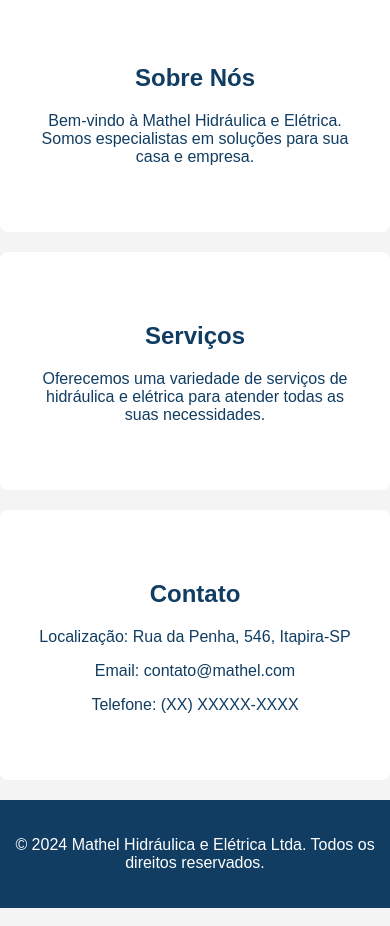
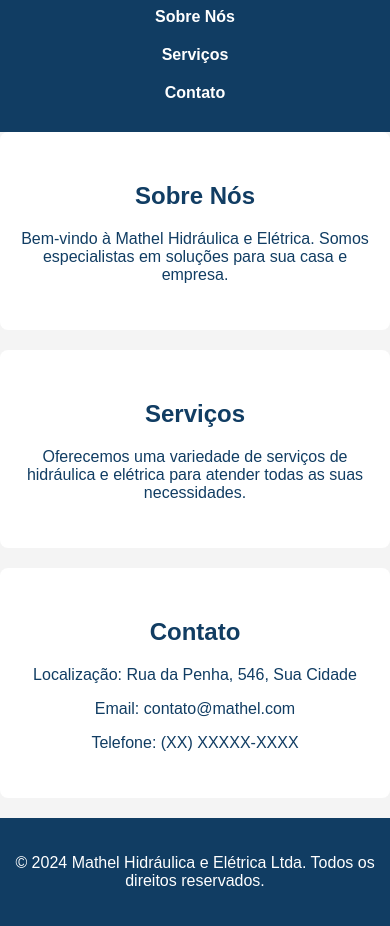
Before and after one commit to joaomoreira616/SiteMathel, a plain HTML site: page index.html in a window 390 px wide. Shown: the part 50-976 px from the top of the page. Drawn offline with Linux system fonts and the light colour scheme.

Commit message:
CSS com responsividade

```diff
--- a/assets/style.css
+++ b/assets/style.css
@@ -7,13 +7,16 @@ body {
     background-color: #f4f4f4;
 }
 
+/* Estilo do cabeçalho e navegação */
 header {
     background-color: #113d63;
     color: white;
+    padding: 20px 0;
     display: flex;
     justify-content: space-between;
     align-items: center;
-    padding: 1% 10%;
+    padding: 0 10%;
+    flex-wrap: wrap; /* Adiciona flexibilidade em telas menores */
 }
 
 .logo img{
@@ -26,6 +29,7 @@ nav ul {
     margin: 0;
     padding: 0;
     display: flex;
+    flex-wrap: wrap; /* Adiciona flexibilidade em telas menores */
 }
 
 nav ul li {
@@ -38,6 +42,7 @@ nav ul li a {
     font-weight: bold;
 }
 
+/* Estilo das seções */
 .section {
     padding: 50px 10%;
     text-align: center;
@@ -51,9 +56,58 @@ nav ul li a {
     margin-bottom: 20px;
 }
 
+/* Estilo do rodapé */
 footer {
     background-color: #113d63;
     color: white;
     text-align: center;
     padding: 20px 0;
 }
+
+/* Media queries para responsividade */
+@media (max-width: 768px) {
+    header {
+        flex-direction: column; /* Muda para coluna em telas menores */
+        padding: 20px 5%;
+    }
+
+    nav ul {
+        justify-content: center;
+        padding-top: 10px;
+    }
+
+    .section {
+        padding: 40px 5%;
+    }
+
+    .logo h1 {
+        font-size: 28px; /* Ajusta o tamanho da fonte para telas menores */
+    }
+
+    .logo p {
+        font-size: 14px; /* Ajusta o tamanho da fonte para telas menores */
+    }
+}
+
+@media (max-width: 480px) {
+    .section {
+        padding: 30px 5%;
+    }
+
+    nav ul {
+        flex-direction: column; /* Muda para coluna em telas bem pequenas */
+        align-items: center;
+    }
+
+    nav ul li {
+        margin: 10px 0; /* Ajusta a margem entre itens da navegação */
+    }
+
+    .logo h1 {
+        font-size: 24px; /* Ajusta ainda mais o tamanho da fonte para telas menores */
+    }
+
+    .logo p {
+        font-size: 12px; /* Ajusta ainda mais o tamanho da fonte para telas menores */
+    }
+}
--- a/index.html
+++ b/index.html
@@ -9,7 +9,9 @@
 <body>
     <header>
         <div class="logo">
-            <img src="assets/img/logo-mathel.png" alt="Logo Mathel">
+            <a href="#">
+                <img src="assets/img/logo-mathel.png" alt="Logo Mathel">
+            </a>
         </div>
         <nav>
             <ul>
@@ -32,7 +34,7 @@
 
     <section id="contato" class="section">
         <h2>Contato</h2>
-        <p>Localização: Rua da Penha, 546, Itapira-SP</p>
+        <p>Localização: Rua da Penha, 546, Sua Cidade</p>
         <p>Email: contato@mathel.com</p>
         <p>Telefone: (XX) XXXXX-XXXX</p>
     </section>
@@ -41,6 +43,6 @@
         <p>&copy; 2024 Mathel Hidráulica e Elétrica Ltda. Todos os direitos reservados.</p>
     </footer>
 
-    <script src="assets/main.js"></script>
+    <script src="script.js"></script>
 </body>
 </html>
```
Also changed, not shown: assets/img/icons/instagram.png (added), assets/img/icons/wpp.jpg (added), assets/img/icons/wpp.png (added), assets/img/logo-mathel.png.
